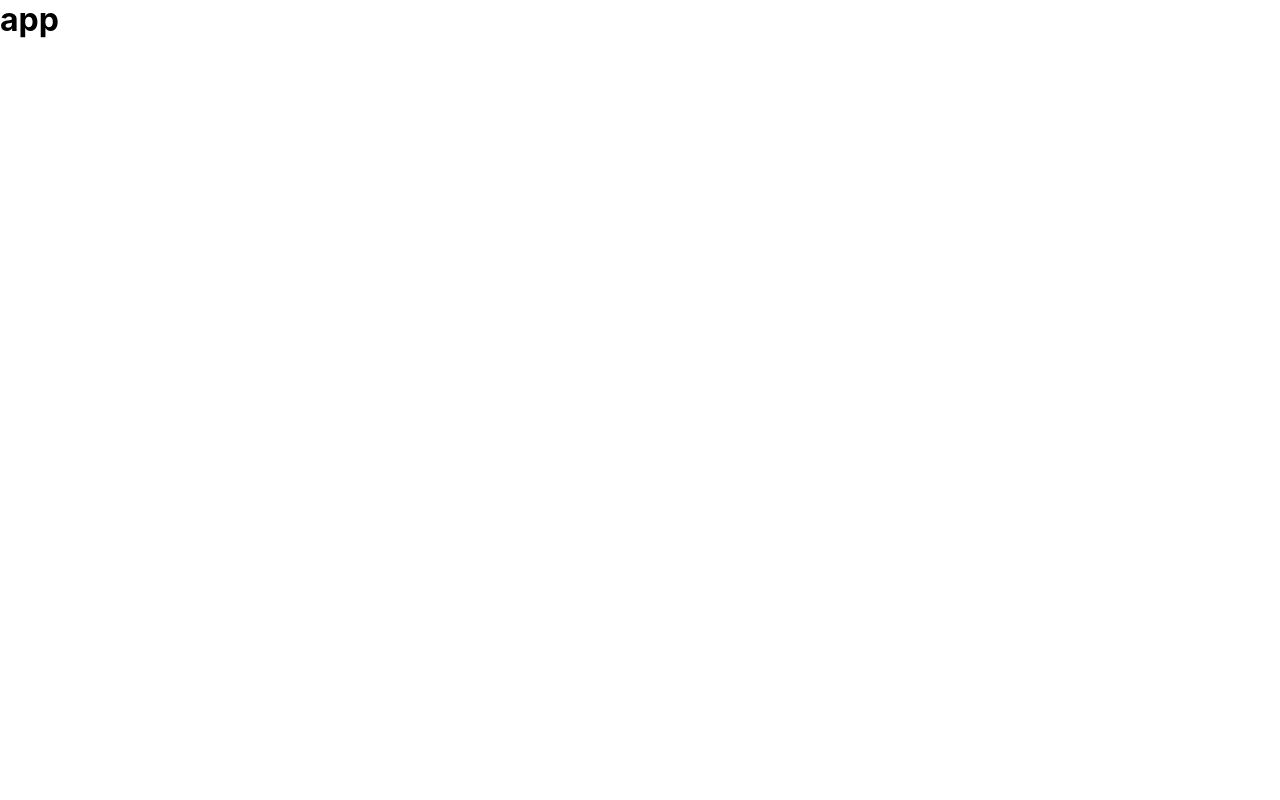
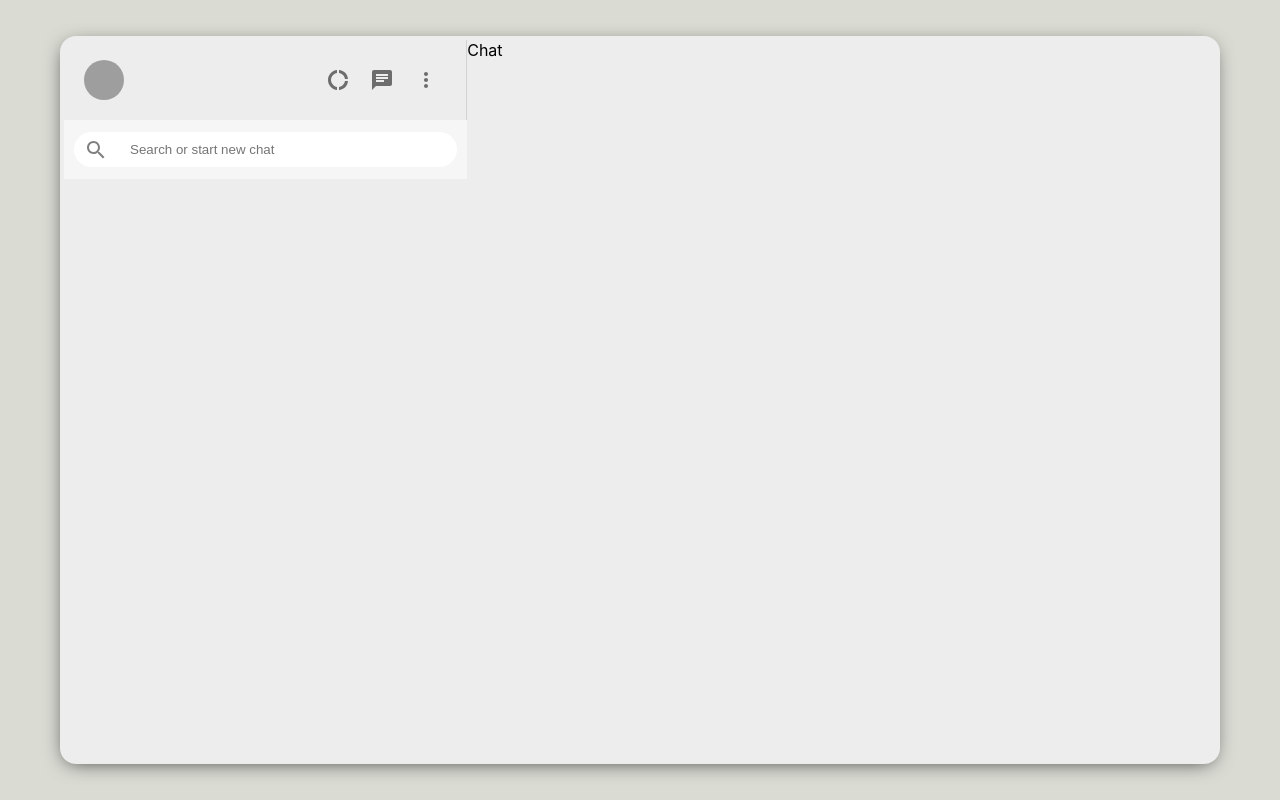
Before and after one commit to RukshanNuwan/React_WhatsApp_Clone, a React (Create React App) app: page / in a window 1280 px wide. Built offline with nearby package versions, Linux system fonts and the light colour scheme; grey boxes are pictures that could not be loaded.

Commit message:
working on sidebar

```diff
--- a/package.json
+++ b/package.json
@@ -3,6 +3,10 @@
   "version": "0.1.0",
   "private": true,
   "dependencies": {
+    "@emotion/react": "^11.7.1",
+    "@emotion/styled": "^11.6.0",
+    "@mui/icons-material": "^5.2.5",
+    "@mui/material": "^5.2.6",
     "@testing-library/jest-dom": "^5.16.1",
     "@testing-library/react": "^12.1.2",
     "@testing-library/user-event": "^13.5.0",
--- a/src/App.css
+++ b/src/App.css
@@ -1,3 +1,20 @@
 * {
   margin: 0;
 }
+
+.app {
+  height: 100vh;
+  display: grid;
+  place-items: center;
+  background-color: #dadbd3;
+}
+
+.app__body {
+  height: 90vh;
+  width: 90vw;
+  padding: 4px;
+  display: flex;
+  background-color: #ededed;
+  border-radius: 16px;
+  box-shadow: -1px 4px 20px -6px rgba(0, 0, 0, 0.75);
+}
--- a/src/App.js
+++ b/src/App.js
@@ -1,9 +1,14 @@
+import Sidebar from "./components/Sidebar";
+import Chat from "./components/Chat";
 import './App.css';
 
 function App() {
   return (
     <div className="app">
-      <h1>app</h1>
+      <div className="app__body">
+        <Sidebar/>
+        <Chat/>
+      </div>
     </div>
   );
 }
--- /dev/null
+++ b/src/components/Chat.css
@@ -0,0 +1,5 @@
+.chat {
+  display: flex;
+  flex-direction: column;
+  flex: 0.65;
+}
--- /dev/null
+++ b/src/components/Chat.js
@@ -0,0 +1,9 @@
+import './Chat.css';
+
+const Chat = () => {
+  return (
+    <div className={'chat'}>Chat</div>
+  );
+};
+
+export default Chat;
--- /dev/null
+++ b/src/components/Sidebar.css
@@ -0,0 +1,47 @@
+.sidebar {
+  display: flex;
+  flex-direction: column;
+  flex: 0.35;
+}
+
+.sidebar__header {
+  padding: 20px;
+  display: flex;
+  justify-content: space-between;
+  border-right: 1px solid #d3d3d3;
+}
+
+.sidebar__header_right {
+  min-width: 10vw;
+  display: flex;
+  align-items: center;
+  justify-content: space-between;
+}
+
+.sidebar__search {
+  height: 39px;
+  padding: 10px;
+  display: flex;
+  align-items: center;
+  background-color: #f6f6f6;
+}
+
+.sidebar__search_container {
+  width: 100%;
+  height: 35px;
+  display: flex;
+  align-items: center;
+  background-color: #fff;
+  border-radius: 20px;
+}
+
+.sidebar__search_container > .MuiSvgIcon-root {
+  padding: 10px;
+  color: #808080;
+}
+
+.sidebar__search_container > input {
+  margin-left: 10px;
+  border: none;
+  outline-width: 0;
+}
--- /dev/null
+++ b/src/components/Sidebar.js
@@ -0,0 +1,40 @@
+import DonutLargeIcon from '@mui/icons-material/DonutLarge';
+import ChatIcon from '@mui/icons-material/Chat';
+import MoreVertIcon from '@mui/icons-material/MoreVert';
+import SearchOutlinedIcon from '@mui/icons-material/SearchOutlined';
+import {Avatar, IconButton} from "@mui/material";
+import './Sidebar.css';
+
+const Sidebar = () => {
+  return (
+    <div className="sidebar">
+      <div className="sidebar__header">
+        <div className="sidebar__header_left">
+          <Avatar
+            src={'https://i2.wp.com/www.cssscript.com/wp-content/uploads/2020/12/Customizable-SVG-Avatar-Generator-In-JavaScript-Avataaars.js.png?fit=438%2C408&ssl=1'}/>
+        </div>
+
+        <div className="sidebar__header_right">
+          <IconButton>
+            <DonutLargeIcon/>
+          </IconButton>
+          <IconButton>
+            <ChatIcon/>
+          </IconButton>
+          <IconButton>
+            <MoreVertIcon/>
+          </IconButton>
+        </div>
+      </div>
+
+      <div className="sidebar__search">
+        <div className="sidebar__search_container">
+          <SearchOutlinedIcon/>
+          <input type="text" placeholder={'Search or start new chat'}/>
+        </div>
+      </div>
+    </div>
+  );
+};
+
+export default Sidebar;
```
Also changed, not shown: 2 other files (tests, documents, lock files or other folders).
